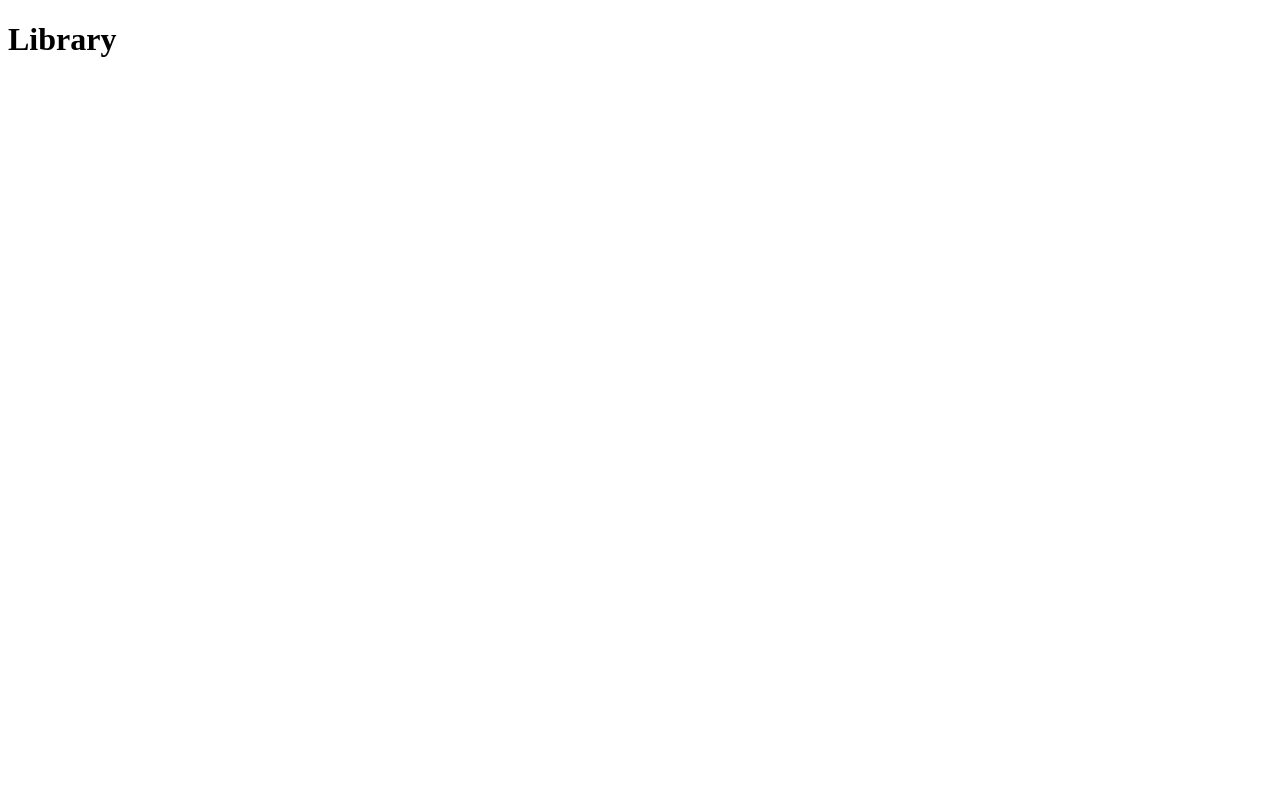
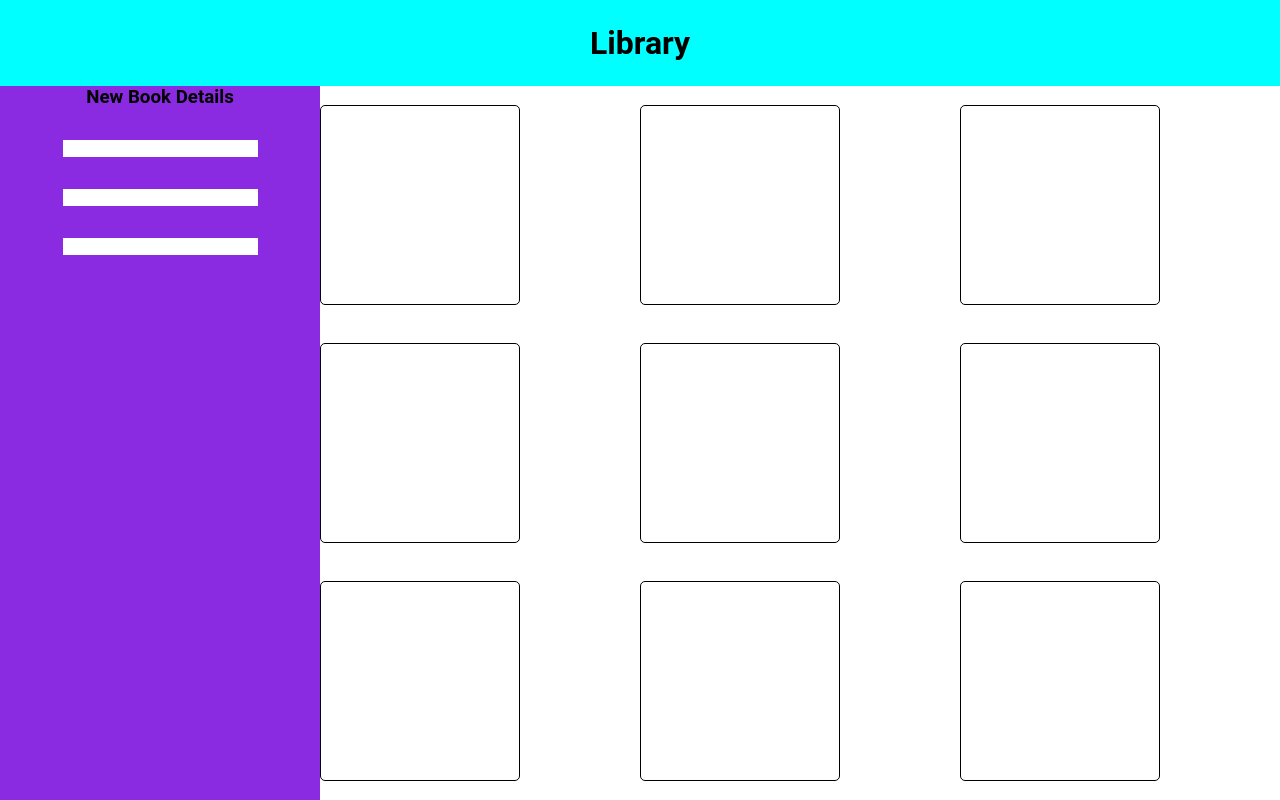
Before and after one commit to tenbucker4/library, a plain HTML site: page index.html in a window 1280 px wide. Drawn offline with Linux system fonts and the light colour scheme.

Commit message:
Base layout

```diff
--- a/index.html
+++ b/index.html
@@ -13,6 +13,28 @@
         <div class="header">
             <h1>Library</h1>
         </div>
+        <div class="side-bar">
+            <h3>New Book Details</h3>
+            <label for=""></label>
+            <input type="text">
+
+            <label for=""></label>
+            <input type="text">
+
+            <label for=""></label>
+            <input type="text">
+        </div>
+        <div class="content">
+            <div class="card"></div>
+            <div class="card"></div>
+            <div class="card"></div>
+            <div class="card"></div>
+            <div class="card"></div>
+            <div class="card"></div>
+            <div class="card"></div>
+            <div class="card"></div>
+            <div class="card"></div>
+        </div>
     </div>
 </body>
 </html>
--- a/script.js
+++ b/script.js
@@ -1,22 +1,15 @@
 let myLibrary = [];
 
-function book(title, author, pages, read) {
+function Book(title, author, pages, read) {
     this.title = title;
     this.author = author;
     this.pages = pages;
     this.read = read;
-    this.getInfo = function() {
-        console.log(title);
-        console.log(author);
-        console.log(pages);
-        console.log(read);
-    }
 }
 
 const book1 = new book("Harry Potter", "JK Rowling", "789", "read");
 
 function addBookToLibrary() {
-    //
+    let book = new Book(title, author, pages, read);
+    myLibrary.push(book);
 }
-
-console.log(book1.getInfo());
--- a/style.css
+++ b/style.css
@@ -0,0 +1,50 @@
+* {
+    border: 0;
+    margin: 0;
+    box-sizing: border-box;
+    font-family: 'Roboto', sans-serif;
+}
+
+.container {
+    display: grid;
+    grid-template-columns: 1fr 3fr;
+    grid-template-rows: auto 4fr;
+    height: 100vh;
+}
+
+.header {
+    background-color: aqua;
+    grid-column: 1 / 3;
+    grid-row: 1 / 2;
+    display: flex;
+    justify-content: center;
+    padding: 24px;
+}
+
+.side-bar {
+    background-color: blueviolet;
+    grid-column: 1 / 2;
+    grid-row: 2 / 3;
+    display: flex;
+    flex-direction: column;
+    align-items: center;
+    gap: 16px;
+}
+
+.content {
+    grid-column: 2 / 3;
+    grid-row: 2 / 3;
+    display: grid;
+    grid-template-columns: 1fr 1fr 1fr;
+    grid-template-rows: 1fr 1fr 1fr;
+    justify-content: center;
+    align-items: center;
+    overflow: auto;
+}
+
+.card {
+    height: 200px;
+    width: 200px;
+    border: 1px solid black;
+    border-radius: 5px;
+}
```
